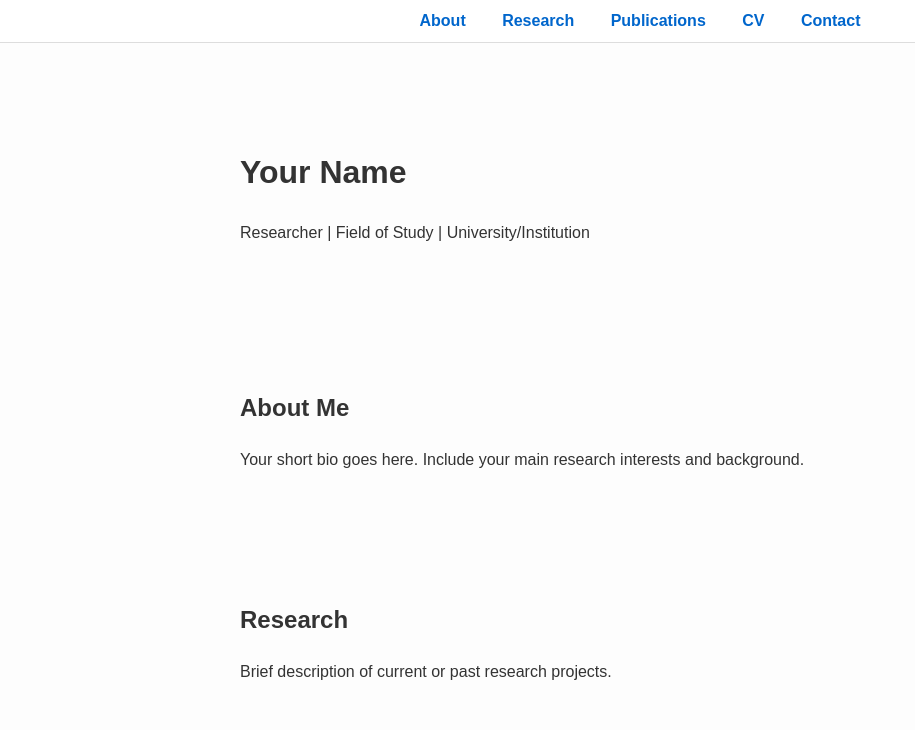
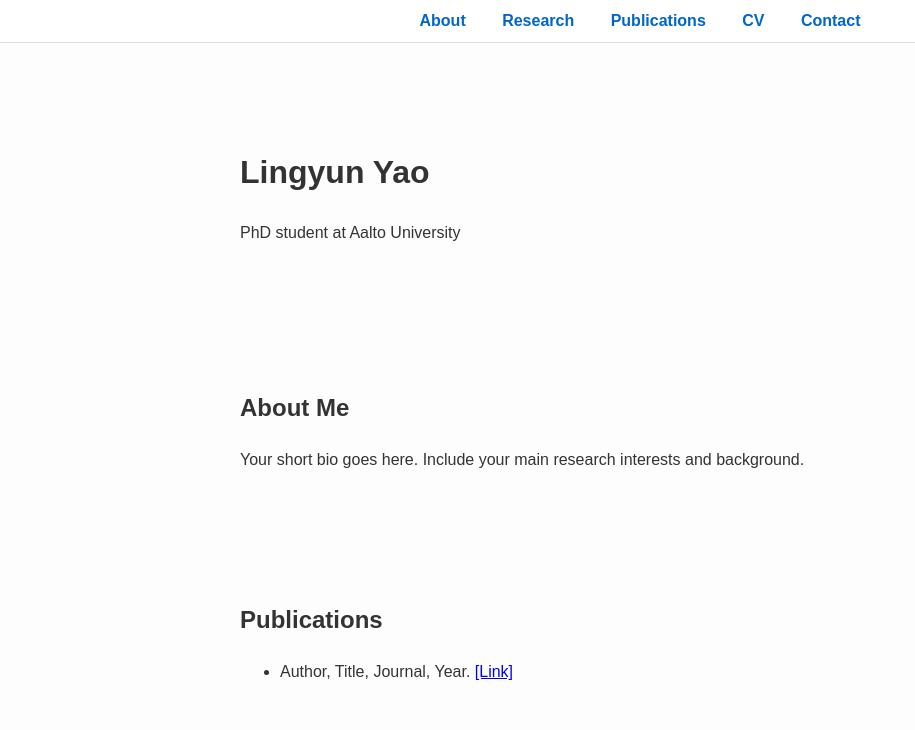
Before and after one commit to lingyunyao/lingyunyao.github.io, a plain HTML site: page index.html in a window 1280 px wide. Shown: the top 730 px of the page, 0-915 px from the left. Drawn offline with Linux system fonts and the light colour scheme.

Commit message:
Update index.html

```diff
--- a/index.html
+++ b/index.html
@@ -3,7 +3,7 @@
 <head>
   <meta charset="UTF-8" />
   <meta name="viewport" content="width=device-width, initial-scale=1.0"/>
-  <title>Your Name - Researcher</title>
+  <title>Lingyun Yao - Researcher</title>
   <link rel="stylesheet" href="style.css"/>
   <style>
     html {
@@ -25,8 +25,8 @@
   <header>
     <div class="header-container">
       <div class="header-text">
-        <h1>Your Name</h1>
-        <p>Researcher | Field of Study | University/Institution</p>
+        <h1>Lingyun Yao</h1>
+        <p>PhD student at Aalto University</p>
       </div>
       <div class="header-photo">
         <img src="photo.jpg" alt="Profile Photo"/>
@@ -40,10 +40,10 @@
       <p>Your short bio goes here. Include your main research interests and background.</p>
     </section>
 
-    <section id="research">
+<!--    <section id="research">
       <h2>Research</h2>
       <p>Brief description of current or past research projects.</p>
-    </section>
+    </section> -->
 
     <section id="publications">
       <h2>Publications</h2>
```
